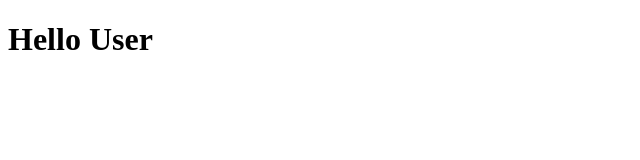
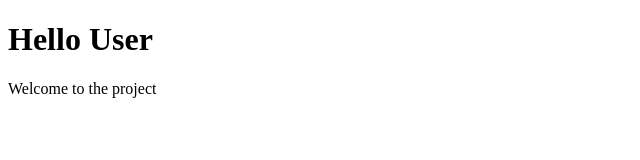
Before and after one commit to anu511/Project1, a plain HTML site: page user.html in a window 1280 px wide. Shown: the whole page, without its empty margins (0-640 px from the left). Drawn offline with Linux system fonts and the light colour scheme.

Commit message:
Updated user.html

```diff
--- a/user.html
+++ b/user.html
@@ -5,5 +5,6 @@
     </head>
     <body>
         <h1>Hello User</h1>
+        <p>Welcome to the project</p>
     </body>
 </html>
```
Also changed, not shown: index.html (+1 -0 lines).
